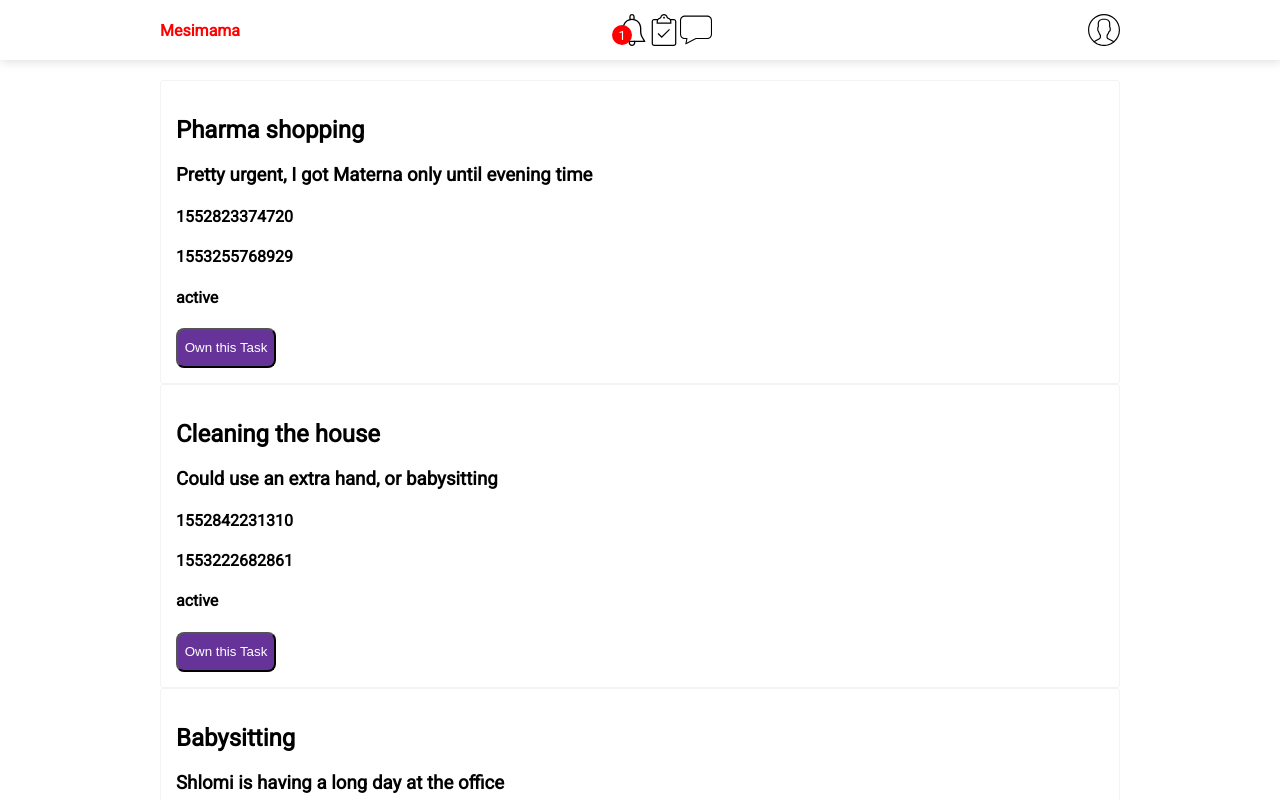
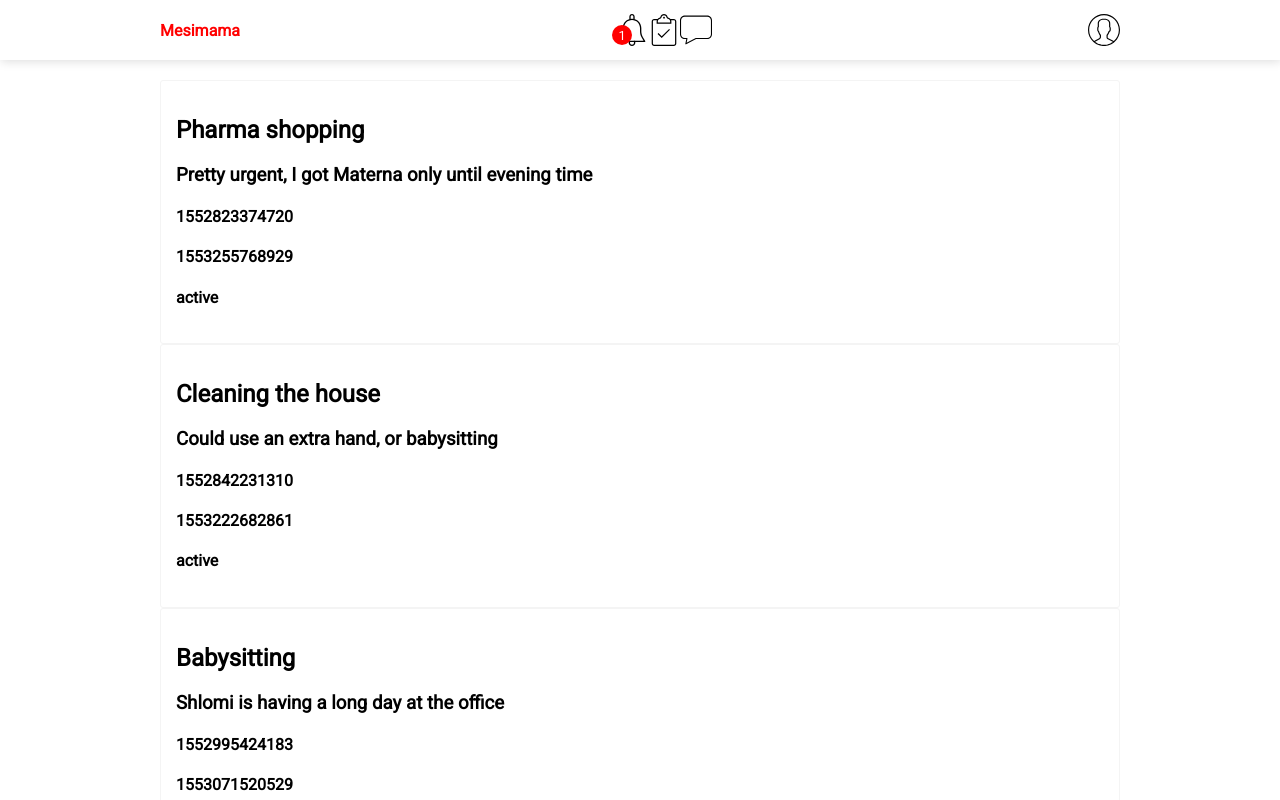
Before and after one commit to shailavie/proj-mesimama, a Vue app in the folder mesimama/: page /#/app/tasks in a window 1280 px wide. Shown: the top 800 px of the page. Built offline with nearby package versions, Linux system fonts and the light colour scheme; no server answers.

Commit message:
revert changes task list

```diff
--- a/mesimama/src/components/taskPreview.vue
+++ b/mesimama/src/components/taskPreview.vue
@@ -9,7 +9,6 @@
         <h4>{{task.dueAt | moment("dddd, MMMM Do YYYY")}}</h4>
         <h4>{{task.status}}</h4>
       </div>
-      <button @click="ownTask(task._id)">Own this Task</button>
     </div>
   </section>
 </template>
@@ -17,25 +16,5 @@
 <script>
 export default {
   props: ['task'],
-  methods: {
-    ownTask(taskId){
-      console.log('tasl is being taken',taskId)
-      this.$emit('task-own',taskId)
-    }
-  },
 }
 </script>
-
- <style scoped lang="scss">
-button {
-  width: 100px;
-  height: 40px;
-  background-color: rebeccapurple;
-  color: white;
-  border-radius: 8px;
-  transition: .3s ease;
-}
-button:hover {
-  background-color: rgb(119, 82, 156);
-}
- </style>
```
